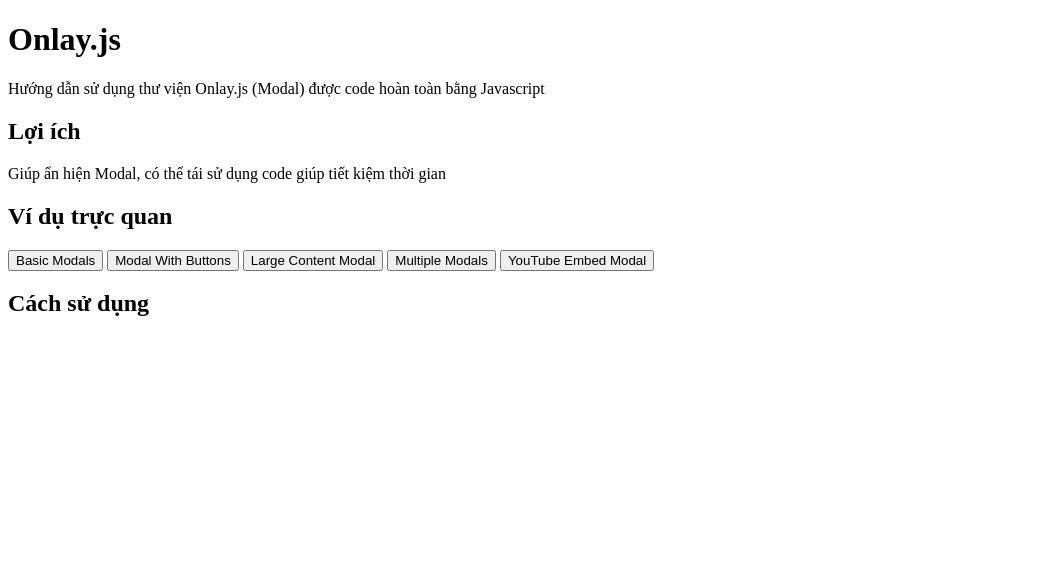
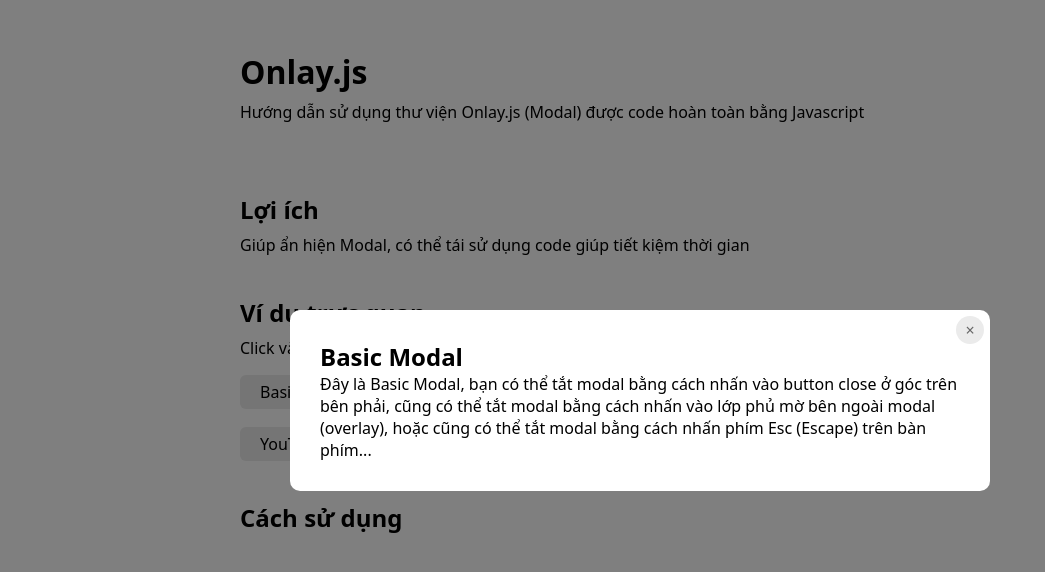
Before and after one commit to dinhluckyboy/onlay, a website: page index.html in a window 1280 px wide. Both pictures are taken after a click on the button "Basic Modals". Shown: the whole page, without its empty margins (0-1045 px from the left). Drawn offline with Linux system fonts and the light colour scheme.

Commit message:
update 04-04

```diff
--- /dev/null
+++ b/assets/main.js
@@ -0,0 +1,35 @@
+// basic modal
+const basicBtn = document.querySelector(".modal__btn--basic");
+const modalBasic = new Onlay({
+  templateId: "modal__onlay-basic",
+});
+basicBtn.onclick = () => {
+  modalBasic.open();
+};
+
+// Modal With Buttons
+const withButtonsBtn = document.querySelector(".modal__btn--button");
+const modalWithButtons = new Onlay({
+  templateId: "modal__onlay-button",
+  footer: true,
+  closeMethods: ["button", "escape"],
+});
+modalWithButtons.addFooterButton(
+  "Cancel",
+  "template__btn template__btn--close",
+  () => {
+    console.log("Click close button");
+    modalWithButtons.close();
+  }
+);
+modalWithButtons.addFooterButton(
+  "Agree",
+  "template__btn template__btn--agree",
+  () => {
+    console.log("Click agree button");
+    modalWithButtons.close();
+  }
+);
+withButtonsBtn.onclick = () => {
+  modalWithButtons.open();
+};
--- a/assets/style.css
+++ b/assets/style.css
@@ -0,0 +1,81 @@
+/* reset css  */
+* {
+  margin: 0;
+  padding: 0;
+  box-sizing: border-box;
+}
+
+html {
+  font-size: 62.5%;
+}
+
+body {
+  font-size: 1.6rem;
+  font-family: system-ui, -apple-system, BlinkMacSystemFont, "Segoe UI", Roboto,
+    Oxygen, Ubuntu, Cantarell, "Open Sans", "Helvetica Neue", sans-serif;
+}
+
+button {
+  border: none;
+  outline: none;
+  background-color: transparent;
+  font-size: inherit;
+  font-family: inherit;
+}
+
+button:hover {
+  cursor: pointer;
+}
+
+/* onlay css  */
+
+/* header  */
+#modal__header {
+  padding: 50px 0;
+}
+
+.modal__section {
+  padding: 20px 0;
+}
+
+.modal__container {
+  margin: 0 auto;
+  width: min(80vw, 800px);
+}
+
+.modal__desc {
+  margin-top: 8px;
+}
+
+.modal__btns {
+  margin-top: 16px;
+  display: flex;
+  flex-wrap: wrap;
+  gap: 18px;
+}
+
+.modal__btn {
+  display: inline-block;
+  background-color: #ebebeb;
+  padding: 6px 20px;
+  border-radius: 6px;
+  /* -webkit-box-shadow: 0px 4px 2px 0px rgba(0, 0, 0, 0.6); */
+  /* box-shadow: 0px 2px 3px 0px rgba(0, 0, 0, 0.5); */
+}
+
+/* templale css  */
+.template__btn {
+  margin-left: 16px;
+  background-color: rgb(180, 188, 192);
+  color: #fff;
+  padding: 6px 18px;
+  border-radius: 2px;
+}
+
+.template__btn--close {
+  background-color: rgb(180, 188, 192);
+}
+
+.template__btn--agree {
+  background-color: rgb(40, 140, 190);
+}
--- a/index.html
+++ b/index.html
@@ -4,69 +4,98 @@
     <meta charset="UTF-8" />
     <meta name="viewport" content="width=device-width, initial-scale=1.0" />
     <title>Onlay Library</title>
-    <link
-      rel="stylesheet"
-      href="https://cdn.jsdelivr.net/gh/dinhluckyboy/onlay@main/onlay.min.css"
-    />
+    <!-- <link rel="stylesheet" href="https://cdn.jsdelivr.net/gh/dinhluckyboy/onlay@main/onlay.min.css"/> -->
+    <link rel="stylesheet" href="./assets/style.css" />
+    <link rel="stylesheet" href="./onlay.min.css" />
   </head>
   <body>
     <!-- header  -->
-    <header>
+    <header id="modal__header">
+      <div class="modal__container">
         <h1 class="title">Onlay.js</h1>
         <p class="modal__desc">
           Hướng dẫn sử dụng thư viện Onlay.js (Modal) được code hoàn toàn bằng
           Javascript
         </p>
+      </div>
     </header>
     <!-- main  -->
-    <main>
+    <main id="modal__main">
       <!-- benefits  -->
-      <section id="benefits">
-        <h2 class="title">Lợi ích</h2>
+      <section id="modal__benefits" class="modal__section">
+        <div class="modal__container">
+          <h2 class="modal__title">Lợi ích</h2>
           <p class="modal__desc">
             Giúp ẩn hiện Modal, có thể tái sử dụng code giúp tiết kiệm thời gian
           </p>
+        </div>
       </section>
       <!-- examples  -->
-      <section id="examples">
-        <h2 class="title">Ví dụ trực quan</h2>
-        <button class="modal__btn">Basic Modals</button>
-        <button class="modal__btn">Modal With Buttons</button>
-        <button class="modal__btn">Large Content Modal</button>
-        <button class="modal__btn">Multiple Modals</button>
-        <button class="modal__btn">YouTube Embed Modal</button>
+      <section id="modal__examples" class="modal__section">
+        <div class="modal__container">
+          <h2 class="modal__title">Ví dụ trực quan</h2>
+          <p class="modal__desc">
+            Click vào button dưới đây để xem ví dụ chi tiết &#128071;
+          </p>
+          <div class="modal__btns">
+            <button class="modal__btn modal__btn--basic">Basic Modals</button>
+            <button class="modal__btn modal__btn--button">
+              Modal With Buttons
+            </button>
+            <button class="modal__btn modal__btn--large">
+              Large Content Modal
+            </button>
+            <button class="modal__btn modal__btn--multiple">
+              Multiple Modals
+            </button>
+            <button class="modal__btn modal__btn--embed">
+              YouTube Embed Modal
+            </button>
+          </div>
+        </div>
       </section>
       <!-- usage  -->
-      <section id="usage">
-        <h2 class="title">Cách sử dụng</h2>
+      <section id="modal__usage" class="modal__section">
+        <div class="modal__container">
+          <h2 class="modal__title">Cách sử dụng</h2>
+        </div>
       </section>
     </main>
     <!-- footer  -->
-    <footer></footer>
-    <template id="model-1">
-      <h2>Model</h2>
+    <footer id="modal__footer"></footer>
+    <!-- basic modal  -->
+    <template id="modal__onlay-basic">
+      <h2>Basic Modal</h2>
       <p>
-        Lorem ipsum dolor sit amet consectetur adipisicing elit. Maxime facilis
-        molestiae vel, repudiandae distinctio obcaecati illum, veritatis dolorem
-        aspernatur, blanditiis optio at voluptas omnis consequuntur ipsa. Quod
-        dicta molestiae fugit odit laborum eligendi, quasi, veritatis atque rem,
-        itaque qui? Alias, obcaecati dignissimos aperiam dolore illum excepturi
-        eligendi aspernatur debitis, rem iure rerum nobis magni. Reiciendis, ut
-        distinctio, voluptatum quasi cupiditate sint facere doloremque quas
-        consectetur natus placeat porro omnis nostrum illo. Accusamus animi a
-        voluptate porro amet, molestiae cum? Magni voluptas dignissimos facilis
+        Đây là Basic Modal, bạn có thể tắt modal bằng cách nhấn vào button close
+        ở góc trên bên phải, cũng có thể tắt modal bằng cách nhấn vào lớp phủ mờ
+        bên ngoài modal (overlay), hoặc cũng có thể tắt modal bằng cách nhấn
+        phím Esc (Escape) trên bàn phím...
       </p>
     </template>
-    <script src="https://cdn.jsdelivr.net/gh/dinhluckyboy/onlay@main/onlay.min.js"></script>
-    <script>
-      const title = document.querySelector("#title");
-      const model = new Onlay({
-        templateId: "model-1",
-        footer: true,
-      });
-      title.onclick = () => {
-        model.open();
-      };
-    </script>
+    <!-- modal with button  -->
+    <template id="modal__onlay-button">
+      <h2>Modal With Buttons</h2>
+      <br />
+      <p>
+        Giống Basic Modal, bạn có thể tắt modal bằng cách nhấn vào button close
+        ở góc trên bên phải, cũng có thể tắt modal bằng cách nhấn phím Esc
+        (Escape) trên bàn phím, nhưng không thể tắt modal bằng cách nhấn vào lớp
+        phủ mờ bên ngoài modal (overlay) do tôi đã tắt tính năng này vì tôi muốn
+        người dùng tập trung vào đọc nội dung và xác nhận ở nút button, tránh
+        trường hợp người dùng bấm nhầm
+      </p>
+      <br />
+      <p>
+        Ở Modal With Buttons, khi new Onlay() ở js sẽ có thêm option footer là
+        true, bạn sẽ có thể thêm button vào footer của modal, ở modal này tôi đã
+        thêm sẵn 2 button là Cancel và Agree, khi footer là true, bạn có thể add
+        button, set lại content cho footer, tôi sẽ hướng dẫn cách sử dụng chi
+        tiết ở phần sau nên bạn yên tâm nhé!
+      </p>
+    </template>
+    <!-- <script src="https://cdn.jsdelivr.net/gh/dinhluckyboy/onlay@main/onlay.min.js"></script> -->
+    <script src="./onlay.min.js"></script>
+    <script src="./assets/main.js"></script>
   </body>
 </html>
```
Lines whose indentation alone changed are shown as unchanged.
